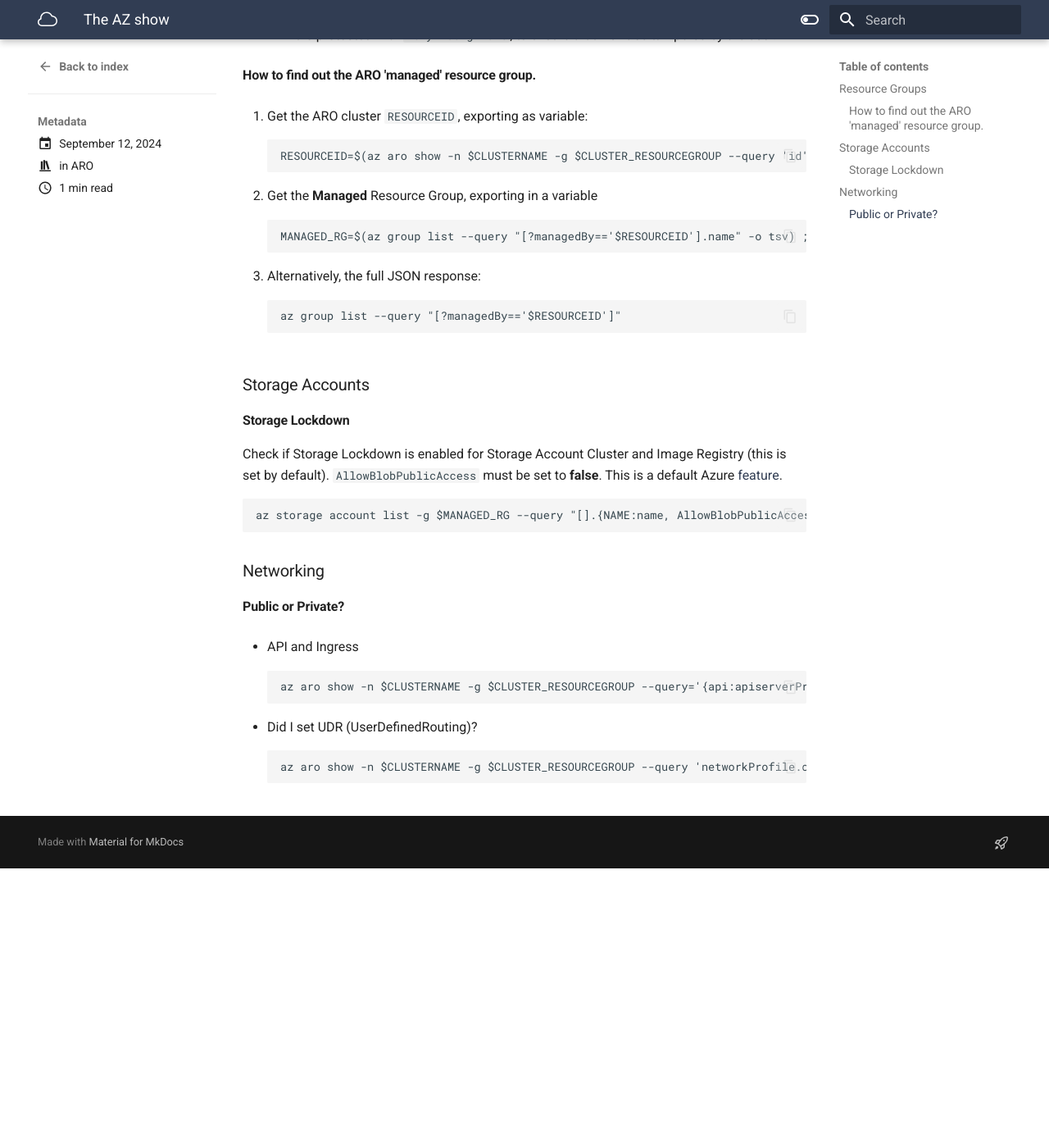
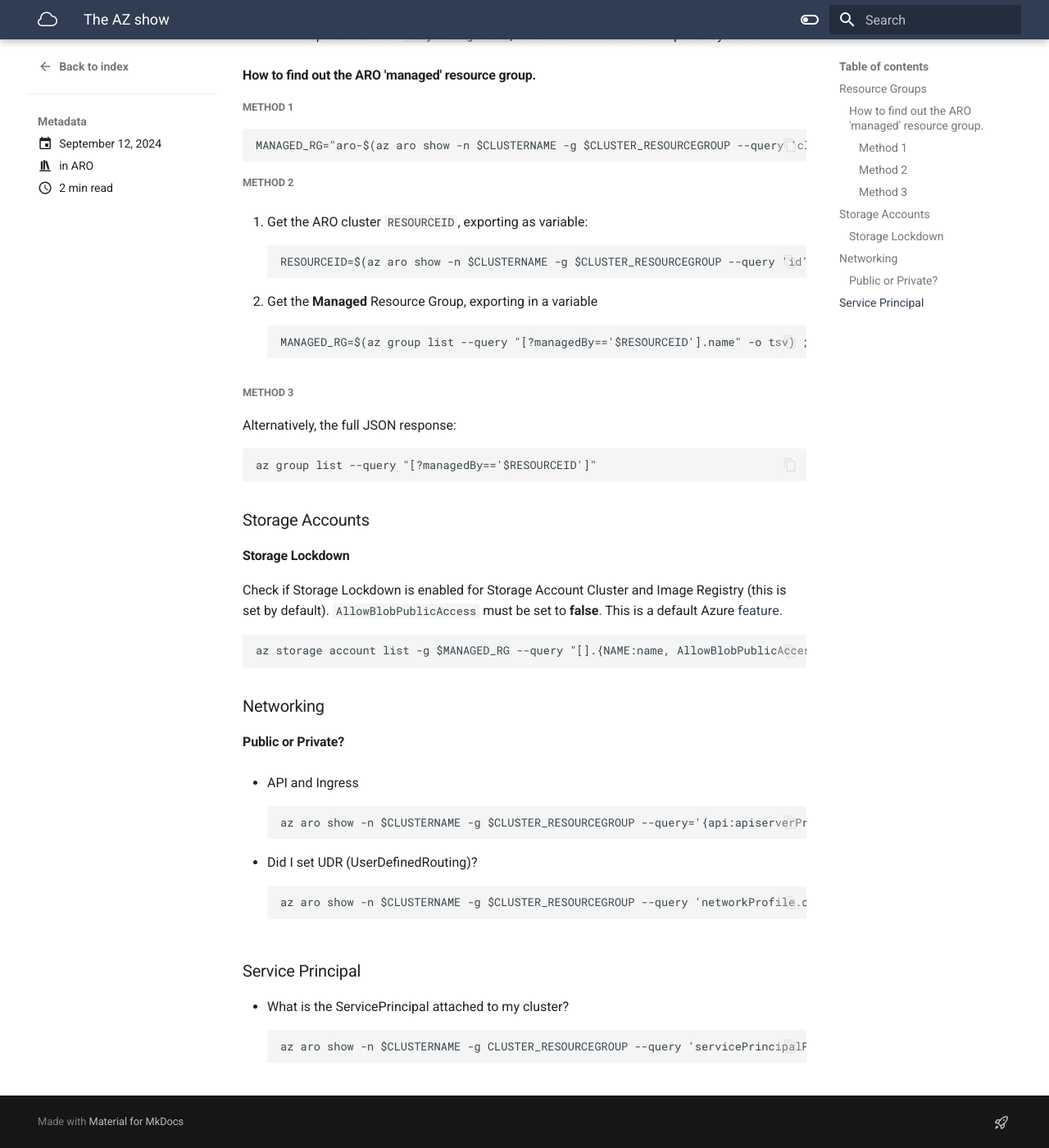
Before and after one commit to ehvs/notes, an MkDocs documentation site: the page built from docs/blog/posts/az-aro-commands.md, in a window 1280 px wide and 1400 px high, scrolled down 470 px. Shown: the whole window at 82% size. Built offline with MkDocs 1.6.1 and Material for MkDocs 9.7.7, drawn with Linux system fonts in a browser that asks for light colours; before the commit the page ends 1529 px from its top, so only the background shows below that.

Commit message:
update commands

````diff
--- a/docs/blog/posts/az-aro-commands.md
+++ b/docs/blog/posts/az-aro-commands.md
@@ -26,6 +26,14 @@
 
 #### How to find out the ARO 'managed' resource group.
 
+##### Method 1
+
+```
+MANAGED_RG="aro-$(az aro show -n $CLUSTERNAME -g $CLUSTER_RESOURCEGROUP --query 'clusterProfile.domain' -o tsv)"; echo $MANAGED_RG
+```
+
+##### Method 2
+
 1. Get the ARO cluster `RESOURCEID`, exporting as variable:
 ```
 RESOURCEID=$(az aro show -n $CLUSTERNAME -g $CLUSTER_RESOURCEGROUP --query 'id' -o tsv) ; echo $RESOURCEID
@@ -36,10 +44,11 @@
 MANAGED_RG=$(az group list --query "[?managedBy=='$RESOURCEID'].name" -o tsv) ; echo $MANAGED_RG
 ```
 
-  - Alternatively, the full JSON response:
-  ```
-  az group list --query "[?managedBy=='$RESOURCEID']"
-  ```
+##### Method 3
+Alternatively, the full JSON response:
+```
+az group list --query "[?managedBy=='$RESOURCEID']"
+```
 
 ### Storage Accounts
 #### Storage Lockdown
@@ -61,3 +70,10 @@
 ```
 az aro show -n $CLUSTERNAME -g $CLUSTER_RESOURCEGROUP --query 'networkProfile.outboundType'
 ```
+
+### Service Principal
+
+- What is the ServicePrincipal attached to my cluster?
+```
+az aro show -n $CLUSTERNAME -g CLUSTER_RESOURCEGROUP --query 'servicePrincipalProfile.clientId' -o tsv
+```
````
Also changed, not shown: docs/blog/posts/private-aro-ingress-controller.md (+18 -1 lines).
